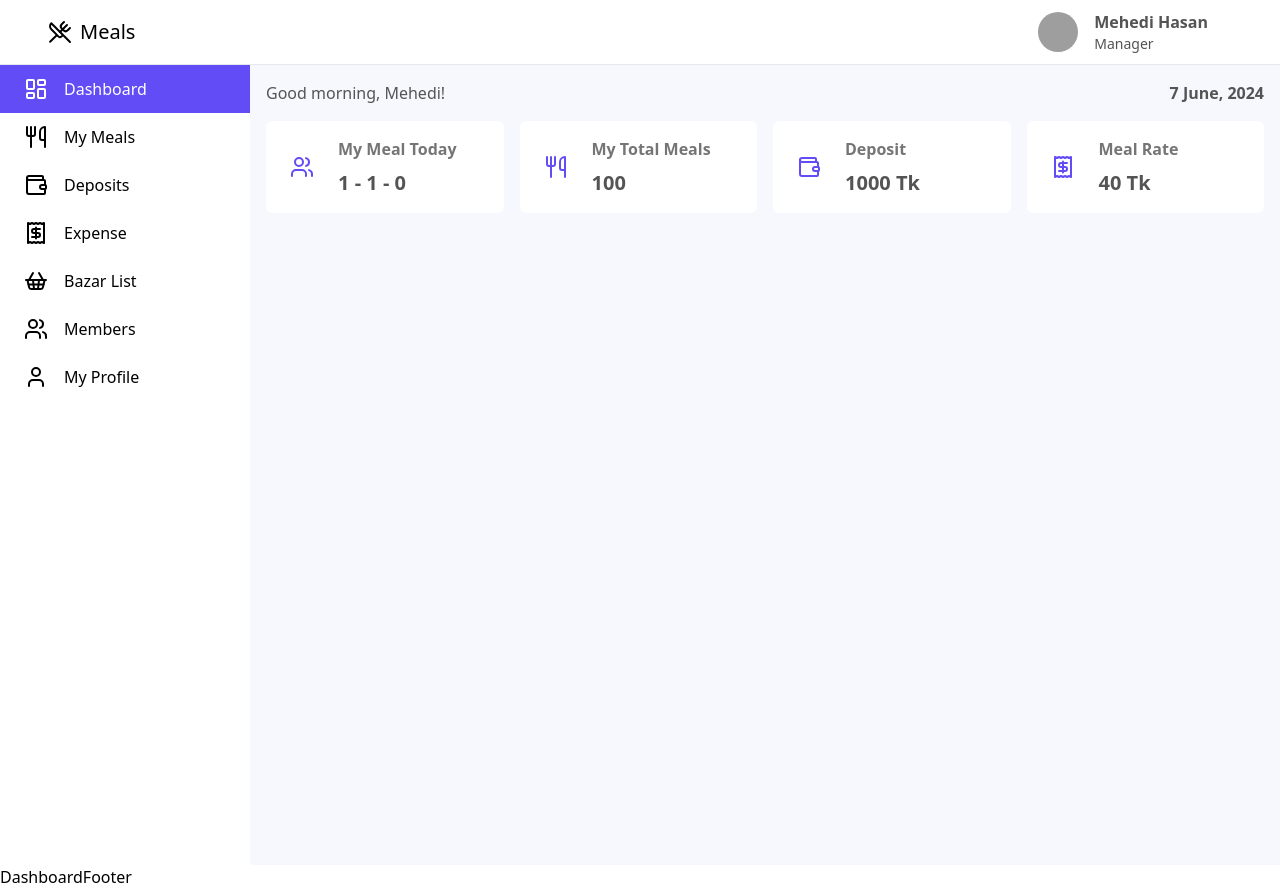
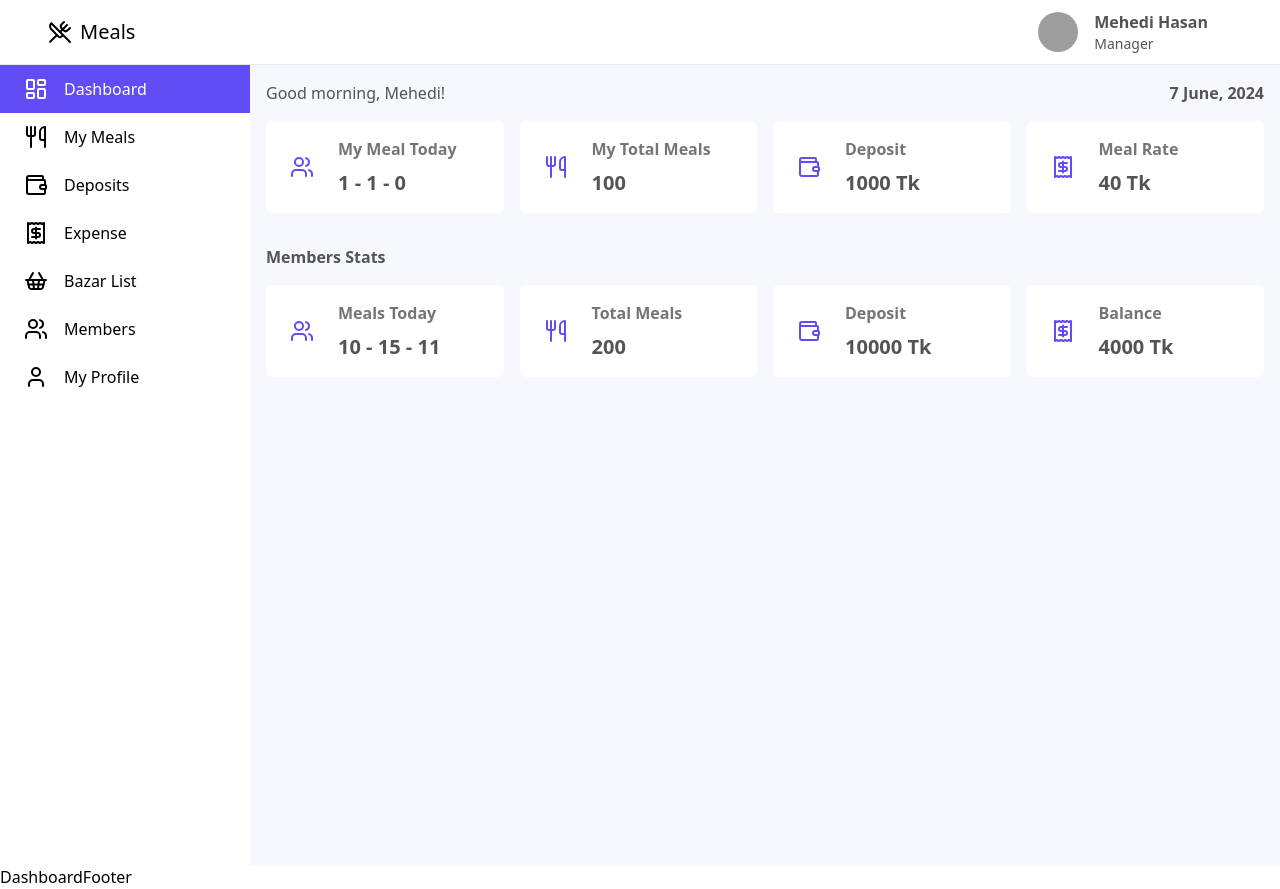
Before and after one commit to mehediyz/meal-management, a React (Vite) app: page /dashboard in a window 1280 px wide. Built offline with nearby package versions, Linux system fonts and the light colour scheme; grey boxes are pictures that could not be loaded.

Commit message:
all members stats card

```diff
--- a/src/components/dashboard/StatsCard.jsx
+++ b/src/components/dashboard/StatsCard.jsx
@@ -6,7 +6,7 @@ const StatsCard = ({ data }) => {
         <span className="text-primary">{<data.icon />}</span>
         <div className="space-y-2">
           <h1 className="font-semibold text-grey-500">{title}</h1>
-          <p className="text-xl font-bold text-grey-600">{value}</p>
+          <p className="text-xl font-semibold text-grey-600">{value}</p>
         </div>
       </div>
     </div>
--- /dev/null
+++ b/src/components/dashboard/Title.jsx
@@ -0,0 +1,7 @@
+const Title = ({ title }) => {
+  return (
+    <div className="py-4 font-semibold text-grey-600 text-md">{title}</div>
+  );
+};
+
+export default Title;
--- a/src/constants/data.js
+++ b/src/constants/data.js
@@ -22,3 +22,26 @@ export const individualStatsData = [
     icon: Receipt,
   },
 ];
+
+export const overallStatsData = [
+  {
+    title: "Meals Today",
+    value: "10 - 15 - 11",
+    icon: Users,
+  },
+  {
+    title: "Total Meals",
+    value: "200",
+    icon: Utensils,
+  },
+  {
+    title: "Deposit",
+    value: "10000 Tk",
+    icon: Wallet,
+  },
+  {
+    title: "Balance",
+    value: "4000 Tk",
+    icon: Receipt,
+  },
+];
--- a/src/pages/Dashboard/Dashboard.jsx
+++ b/src/pages/Dashboard/Dashboard.jsx
@@ -1,5 +1,6 @@
 import StatsCard from "@/components/dashboard/StatsCard";
-import { individualStatsData } from "@/constants/data";
+import Title from "@/components/dashboard/Title";
+import { individualStatsData, overallStatsData } from "@/constants/data";
 
 const Dashboard = () => {
   return (
@@ -13,6 +14,14 @@ const Dashboard = () => {
           <StatsCard key={item.title} data={item} />
         ))}
       </div>
+      <div className="mt-4">
+        <Title title={"Members Stats"} />
+        <div className="grid grid-cols-4 gap-4">
+          {overallStatsData.map((item) => (
+            <StatsCard key={item.title} data={item} />
+          ))}
+        </div>
+      </div>
     </div>
   );
 };
```
